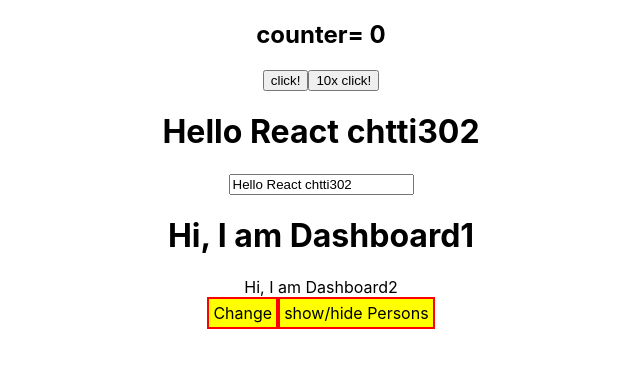
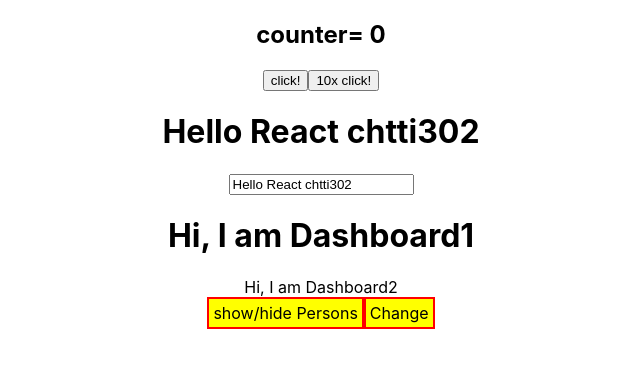
Before and after one commit to Neohsu1214/cht_react_0810, a React (Create React App) app in the folder lab3_react_start/: page / in a window 1280 px wide. Shown: the top 368 px of the page, without its empty margins (319-959 px from the left). Built offline with nearby package versions, Linux system fonts and the light colour scheme.

Commit message:
依照不同的情境可以apply不同的style

```diff
--- a/lab3_react_start/src/App.js
+++ b/lab3_react_start/src/App.js
@@ -23,7 +23,6 @@
       { name: "Mary", age: 28 },
       { name: "abby", age: 34 },
       { name: "Kevin", age: 50 }
-
     ],
     title: "Hello React chtti302",
     showPersons: false
@@ -44,7 +43,14 @@
   }
 
   toggleDisplayHandler = () => {
-    this.setState( {showPersons: !this.state.showPersons} )
+    this.setState({ showPersons: !this.state.showPersons })
+  }
+
+  deletePersonHandler = personIndex => {
+    //const persons = this.state.persons
+    const persons = [...this.state.persons]
+    persons.splice(personIndex, 1)
+    this.setState({ persons: persons })
   }
 
   render() {
@@ -58,33 +64,18 @@
     };
 
     // 將要顯示/隱藏的 JSX 區塊提出來設定，增加程式可讀性
-    let persons = null;
+    let personsJSX = null;
     if (this.state.showPersons === true) {
-      persons = (
-        <div>
-        {
-          // <Person
-          //   clickCallback={this.changeNameHandler.bind(this, "Peter Pan")}
-          //   name={this.state.persons[0].name}
-          //   age={this.state.persons[0].age} />
-          // <Pet name="King" species="cat">
-          //   <p style={{ color: "green" }}>喵</p>
-          // </Pet>
-          // <Person name={this.state.persons[1].name} age={this.state.persons[1].age}></Person>
-          // <Person name={this.state.persons[2].name} age={this.state.persons[2].age}>
-          //   Team Leader
-          // </Person>
-          // <Person name={this.state.persons[3].name} age={this.state.persons[3].age}></Person>
-          // <Person name={this.state.persons[4].name} age={this.state.persons[4].age}></Person>
-          // <Person name={this.state.persons[5].name} age={this.state.persons[5].age}></Person>
-          // <Pet></Pet>
-          // 將上述 Person 內容改用 map function 產出
-          this.state.persons.map( (person) => {
-            return <Person name={person.name} age={person.age}></Person>
-          })
-        }
-        </div>
-      )
+      personsJSX = (<div>{
+        this.state.persons.map((person, index) => {
+          return <Person
+            key={index}
+            clickCallback={() => this.deletePersonHandler(index)}
+            name={person.name} age={person.age} />
+        })
+      }</div>)
+      style.backgroundColor = 'red'
+      style.color='black'
     }
 
     // return 的內容其實是 JSX(JavaScriptXML) 而不是 HTML，需要經過React轉換輸出成 HTML+JS+CSS
@@ -109,9 +100,9 @@
           // 在JSX中的註解寫法
           // <button onClick={this.changeNameHandler.bind(this, "One Punchman")}>Change</button>
         }
+        <button style={style} onClick={() => this.toggleDisplayHandler()}> show/hide Persons </button>
         <button style={style} onClick={() => this.changeNameHandler("One Punchman")}>Change</button>
-        <button style={style} onClick={() => this.toggleDisplayHandler()}> show/hide Persons </button>
-        {persons}
+        {personsJSX}
       </div>
     );
   }
```
